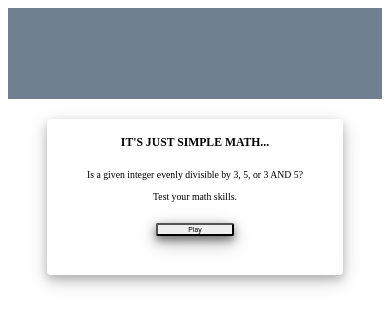
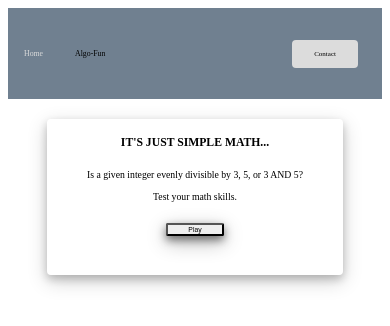
Before and after one commit to verusbabb/Mini-Apps, a React (Create React App) app: page /fizzBuzz in a window 390 px wide. Shown: the top 326 px of the page. Built offline with nearby package versions, Linux system fonts and the light colour scheme.

Commit message:
responsive body and nav

```diff
--- a/src/components/NavbarElements.js
+++ b/src/components/NavbarElements.js
@@ -18,7 +18,7 @@ export const NavLink = styled(Link)`
   text-decoration: none;
   padding: 0 1rem;
   height: 100%;
-  font-size: 1.25em;
+  font-size: 2vw;
   cursor: pointer;
   &.active {
     color: #000000;
@@ -39,7 +39,7 @@ export const Bars = styled.div`
     top: 0;
     right: 0;
     transform: translate(-100%, 75%);
-    font-size: 1.8rem;
+    font-size: 1.8vw;
     cursor: pointer;
   }
 `;
@@ -48,7 +48,7 @@ export const NavMenu = styled.div`
   display: flex;
   align-items: center;
   margin-right: -24px;
-  @media screen and (max-width: 768px) {
+  @media screen and (max-width: 359px) {
     display: none;
   }
 `;
@@ -57,7 +57,8 @@ export const NavBtn = styled.nav`
   display: flex;
   align-items: center;
   margin-right: 24px;
-  @media screen and (max-width: 768px) {
+
+  @media screen and (max-width: 359px) {
     display: none;
   }
 `;
@@ -73,9 +74,15 @@ export const NavBtnLink = styled(Link)`
   transition: all 0.2s ease-in-out;
   text-decoration: none;
   margin-left: 24px;
+  font-size: 1.8vw;
   &:hover {
     transition: all 0.2s ease-in-out;
     background: #fff;
     color: #808080;
   }
+
+  @media screen and (max-width: 359px) {
+    display: none;
+    font-size: 0.1vw;
+  }
 `;
--- a/src/pages/fizzBuzz.js
+++ b/src/pages/fizzBuzz.js
@@ -160,6 +160,11 @@ const Container = styled.section`
   padding: 2vw;
   border-radius: 1vw;
   width: auto;
+
+  @media only screen and (max-width: 600px) {
+    display: flex;
+    justify-content: center;
+  }
 `;
 
 const Title = styled.h1`
@@ -195,12 +200,16 @@ const AnswerButton = styled.button`
   width: 120px;
   border-radius: 0.5vw;
   box-shadow: 0 4px 8px 0 rgba(0, 0, 0, 0.5), 0 6px 20px 0 rgba(0, 0, 0, 0.3);
+
+  @media only screen and (max-width: 600px) {
+    width: 10vw;
+  }
 `;
 
 const Start = styled.button`
   font-size: 1.75vw;
   margin: 3vw;
-  width: 20vw;
+  width: 15vw;
   border-radius: 0.5vw;
   box-shadow: 0 4px 8px 0 rgba(0, 0, 0, 0.5), 0 6px 20px 0 rgba(0, 0, 0, 0.3);
 `;
@@ -209,5 +218,6 @@ const Buttons = styled.section`
   display: flex;
   justify-content: center;
   align-self: center;
-  width: 100vw;
+  text-align: center;
+  width: 75vw;
 `;
```
